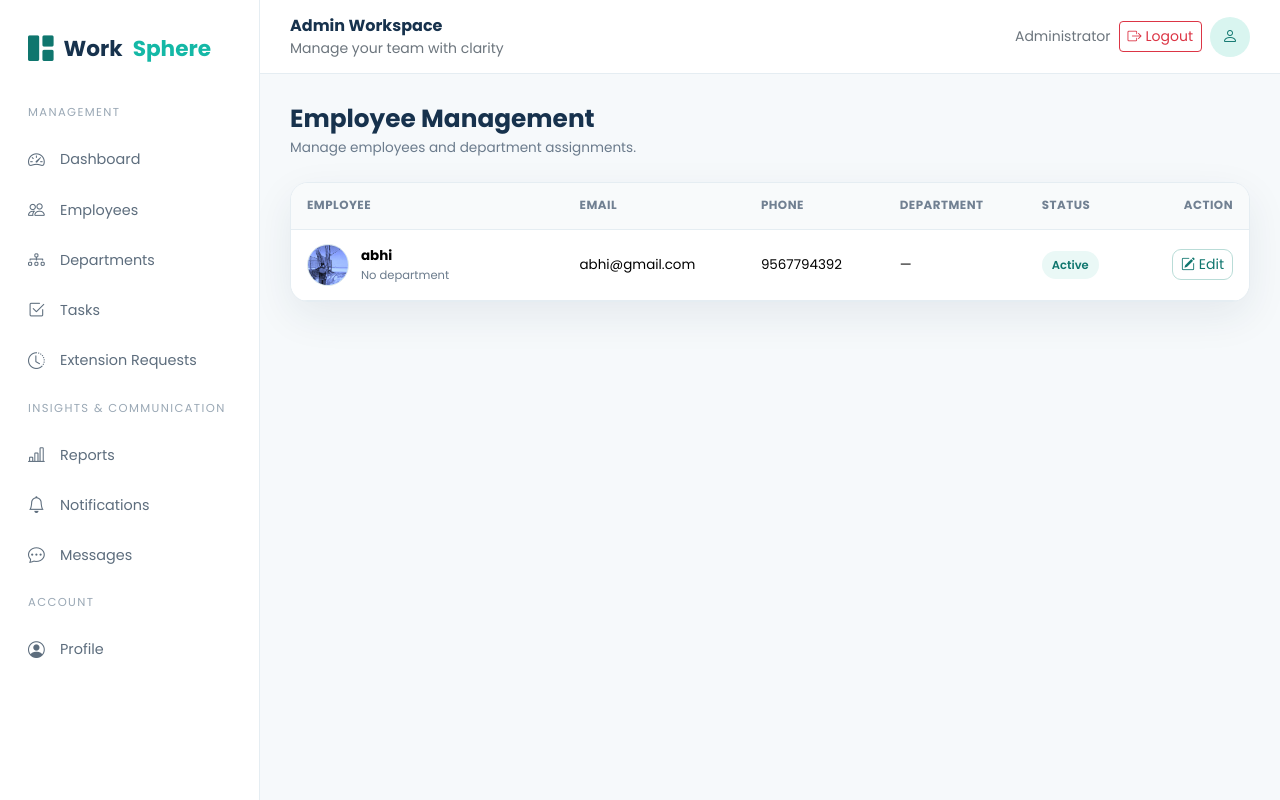
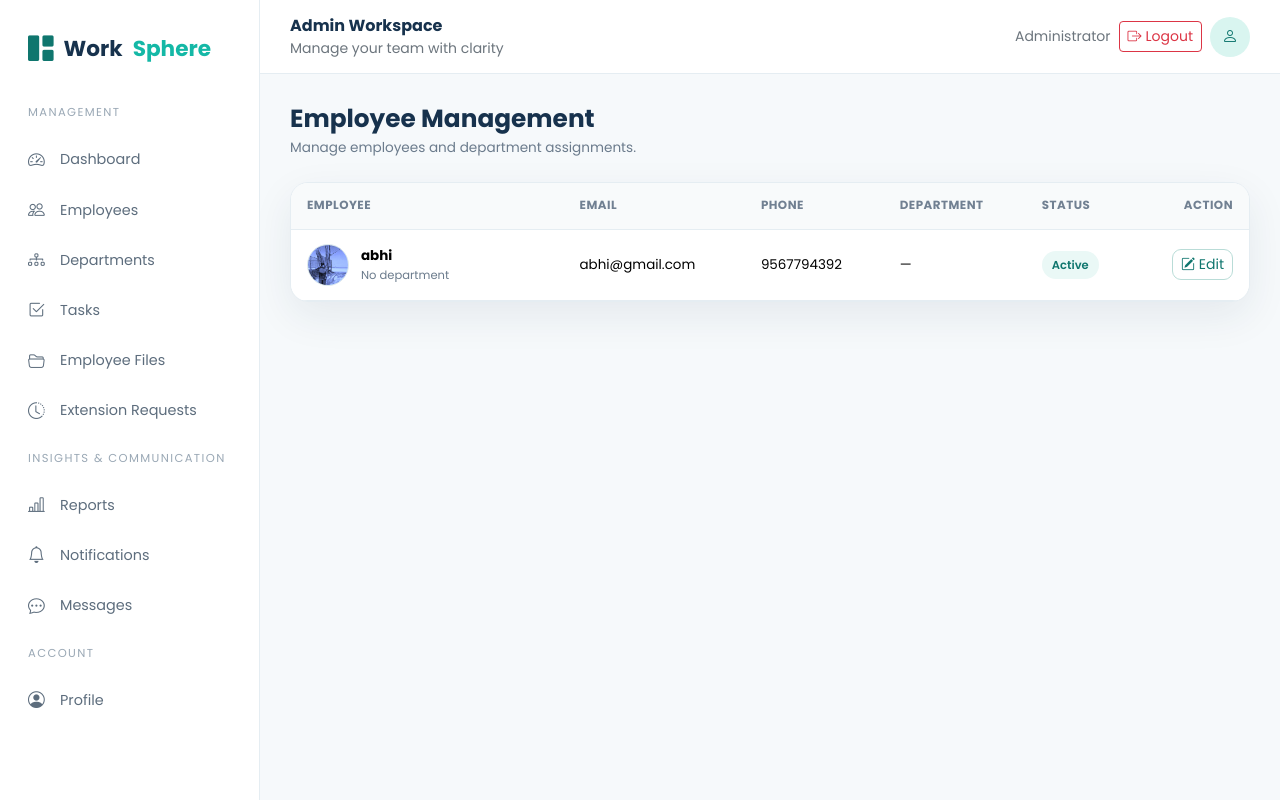
Before and after one commit to abhikrishnan447-dotcom/employee-management-system, a Django app: template work_management/work_manage/work_manage_app/templates/admin/employees.html in a window 1280 px wide. Run offline with Django 5.2, Linux system fonts and the light colour scheme; the template is opened without the code that fills it: values that come from a table or form of the project are taken from there, others are empty; data comes from the database, SQL or seed files in the repository.

Commit message:
Add employee files navigation to admin sidebar

```diff
--- a/work_management/work_manage/work_manage_app/templates/workspace/admin_base.html
+++ b/work_management/work_manage/work_manage_app/templates/workspace/admin_base.html
@@ -1,6 +1,6 @@
 {% load static %}
 <!doctype html><html lang="en"><head><meta charset="utf-8"><meta name="viewport" content="width=device-width,initial-scale=1"><title>{% block title %}Admin | Work Management{% endblock %}</title><link rel="icon" href="{% static 'images/favicon.png' %}"><link href="https://cdn.jsdelivr.net/npm/bootstrap@5.3.3/dist/css/bootstrap.min.css" rel="stylesheet"><link href="https://cdn.jsdelivr.net/npm/bootstrap-icons@1.11.3/font/bootstrap-icons.min.css" rel="stylesheet"><link href="{% static 'css/app.css' %}" rel="stylesheet"><link href="{% static 'css/loader.css' %}" rel="stylesheet"></head><body>
 <div id="page-loader"><div class="loader-inner"><img src="{% static 'images/laptop-loader.svg' %}" alt="Loading"><p>Preparing your workspace<span></span></p></div></div>
-<aside class="app-sidebar"><a class="brand" href="{% url 'admin_dash' %}"><i class="bi bi-grid-1x2-fill"></i>Work<span>Sphere</span></a><div class="side-title">Management</div><a class="side-link" href="{% url 'admin_dash' %}"><i class="bi bi-speedometer2"></i>Dashboard</a><a class="side-link" href="{% url 'employee_management' %}"><i class="bi bi-people"></i>Employees</a><a class="side-link" href="{% url 'department_management' %}"><i class="bi bi-diagram-3"></i>Departments</a><a class="side-link" href="{% url 'task_management' %}"><i class="bi bi-check2-square"></i>Tasks</a><a class="side-link" href="{% url 'extension_requests' %}"><i class="bi bi-clock-history"></i>Extension Requests</a><div class="side-title">Insights & Communication</div><a class="side-link" href="{% url 'reports' %}"><i class="bi bi-bar-chart-line"></i>Reports</a><a class="side-link" href="{% url 'admin_notifications' %}"><i class="bi bi-bell"></i>Notifications</a><a class="side-link" href="{% url 'admin_messages' %}"><i class="bi bi-chat-dots"></i>Messages</a><div class="side-title">Account</div><a class="side-link" href="{% url 'admin_profile' %}"><i class="bi bi-person-circle"></i>Profile</a></aside>
+<aside class="app-sidebar"><a class="brand" href="{% url 'admin_dash' %}"><i class="bi bi-grid-1x2-fill"></i>Work<span>Sphere</span></a><div class="side-title">Management</div><a class="side-link" href="{% url 'admin_dash' %}"><i class="bi bi-speedometer2"></i>Dashboard</a><a class="side-link" href="{% url 'employee_management' %}"><i class="bi bi-people"></i>Employees</a><a class="side-link" href="{% url 'department_management' %}"><i class="bi bi-diagram-3"></i>Departments</a><a class="side-link" href="{% url 'task_management' %}"><i class="bi bi-check2-square"></i>Tasks</a><a class="side-link" href="{% url 'admin_task_files' %}"><i class="bi bi-folder2-open"></i>Employee Files</a><a class="side-link" href="{% url 'extension_requests' %}"><i class="bi bi-clock-history"></i>Extension Requests</a><div class="side-title">Insights & Communication</div><a class="side-link" href="{% url 'reports' %}"><i class="bi bi-bar-chart-line"></i>Reports</a><a class="side-link" href="{% url 'admin_notifications' %}"><i class="bi bi-bell"></i>Notifications</a><a class="side-link" href="{% url 'admin_messages' %}"><i class="bi bi-chat-dots"></i>Messages</a><div class="side-title">Account</div><a class="side-link" href="{% url 'admin_profile' %}"><i class="bi bi-person-circle"></i>Profile</a></aside>
 <main class="app-main"><header class="topbar"><div class="d-flex align-items-center gap-3"><button class="btn btn-light mobile-menu" data-sidebar-toggle><i class="bi bi-list"></i></button><div><strong>Admin Workspace</strong><div class="small text-secondary">Manage your team with clarity</div></div></div><div class="d-flex align-items-center gap-2"><span class="small text-secondary d-none d-sm-inline">Administrator</span><a class="btn btn-sm btn-outline-danger d-flex align-items-center gap-1" href="{% url 'adminlogout' %}"><i class="bi bi-box-arrow-right"></i><span>Logout</span></a><div class="avatar"><i class="bi bi-person"></i></div></div></header><div class="page-wrap">{% if messages %}{% for message in messages %}<div class="alert alert-{{ message.tags|default:'info' }} alert-dismissible fade show" role="alert">{{ message }}<button type="button" class="btn-close" data-bs-dismiss="alert"></button></div>{% endfor %}{% endif %}{% block content %}{% endblock %}</div></main>
 <script src="https://cdn.jsdelivr.net/npm/bootstrap@5.3.3/dist/js/bootstrap.bundle.min.js"></script><script src="{% static 'js/app.js' %}"></script></body></html>
```
